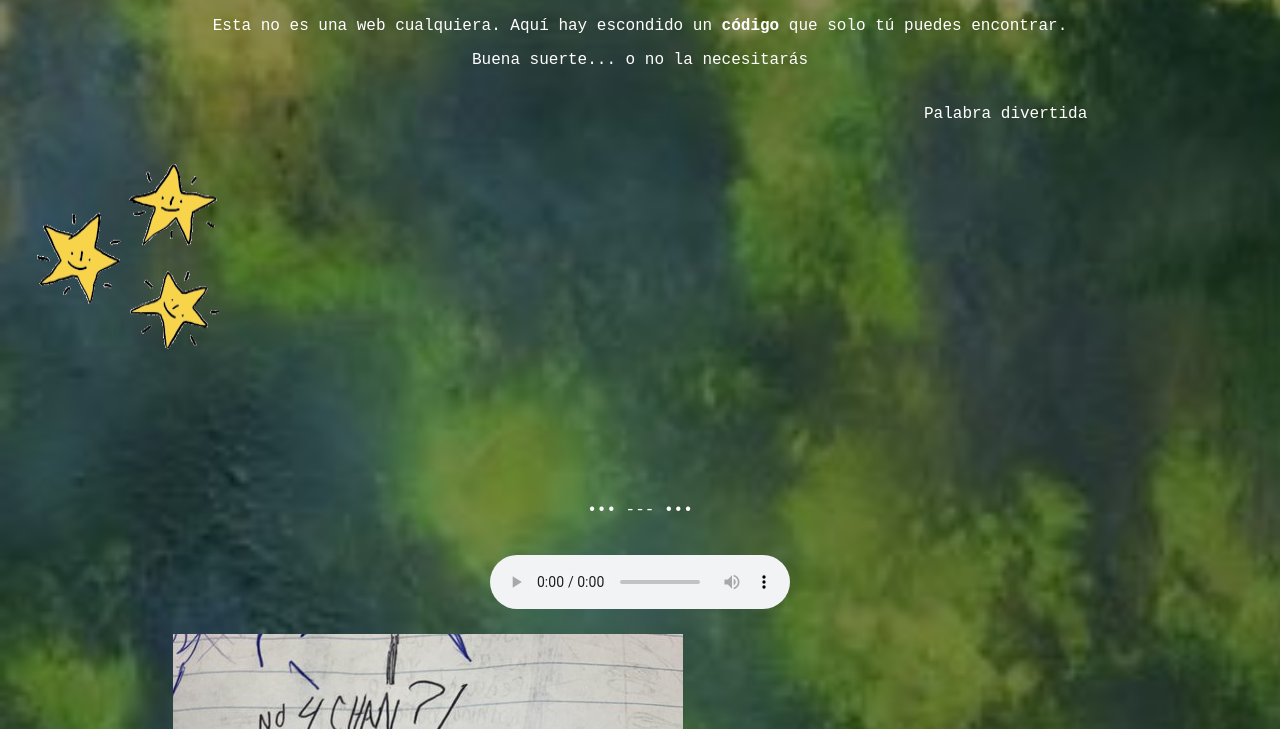
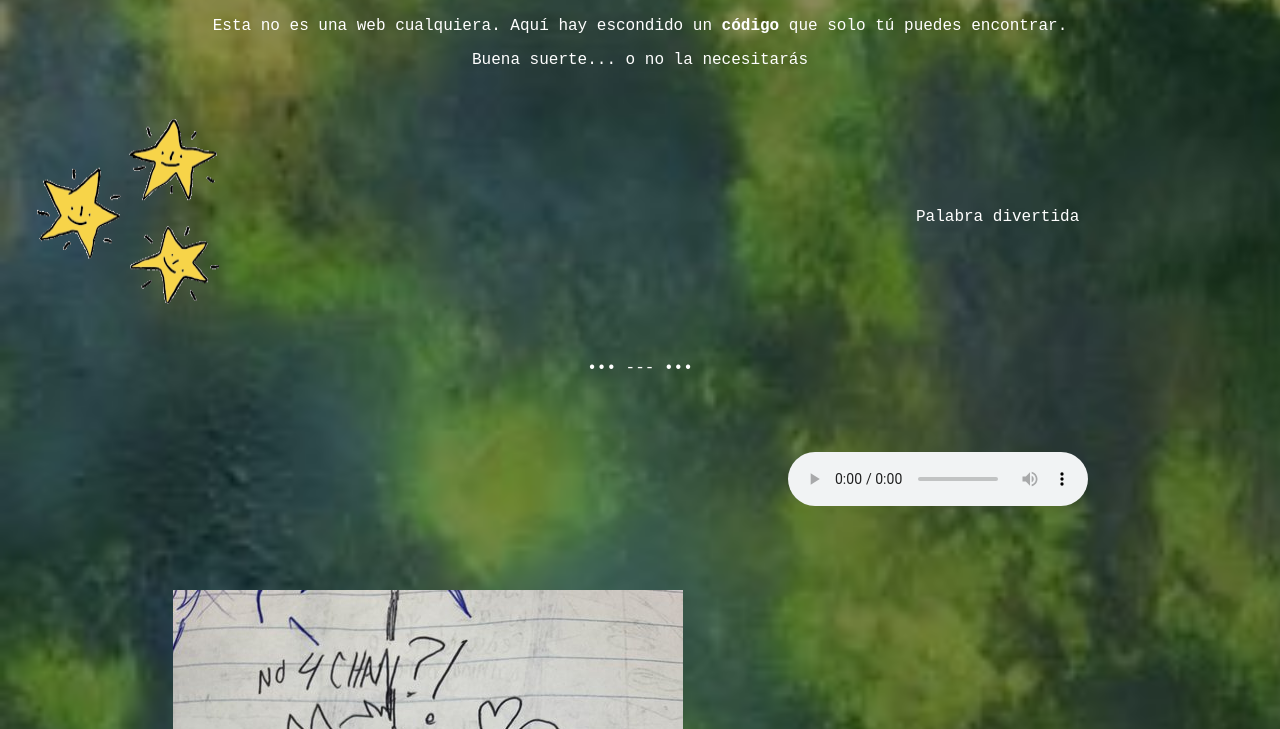
Before and after one commit to Martiitale/eatingtoes.github.io, a plain HTML site: page index.html in a window 1280 px wide. Shown: the part 71-800 px from the top of the page. Drawn offline with Linux system fonts and the light colour scheme.

Commit message:
Improve general web style

```diff
--- a/index.html
+++ b/index.html
@@ -35,7 +35,7 @@
         </span>
       </div>
 
-      <div class="section" id="buenas">
+      <div class="section" id="estrellas">
         <div>
           <img alt="" class="estrellas" onclick="reveal('code1')" src="resources/stars-cute.gif"/>
           <div id="code1" class="hidden-code">
@@ -74,14 +74,16 @@
         </div>
       </div>
 
-      <div class="section">
+      <div class="section" id="morse">
         <p>••• --- •••</p>
+        <!--
         <div id="code5" class="hidden-code">
           Última letra: <strong>A</strong>
         </div>
+        -->
       </div>
 
-      <div class="section">
+      <div class="section" id="soundSection">
         <audio id="sound" controls>
           <source src="resources/sound.mp3" type="audio/mpeg" />
           Your browser does not support the audio element.
@@ -101,7 +103,7 @@
 
       <div class="section" id="imagen2">
         <div class="section">
-          <a href="https://holis./este-es-un-archivo-secreto.pdf" id="pulsame" target="_blank">Pulsame</a>
+          <a href="https://martiitale.github.io/forevanonly.github.io/" id="pulsame" target="_blank">Pulsame</a>
         </div>
         <img alt="" class="ilustracion" src="resources/Ilustracion42.png"/>
       </div>
--- a/styles.css
+++ b/styles.css
@@ -12,6 +12,7 @@ body {
   justify-content: center;
   text-align: center;
   align-items: center;
+  margin-top: 5%;
 }
 
 #abrirpagina {
@@ -60,8 +61,20 @@ body {
   height: 200px;
 }
 
-#buenas {
+#estrellas {
   display: flex;
+  position: absolute;
+}
+
+#morse {
+  margin-top: 10%;
+}
+
+#soundSection {
+  display: flex;
+  position: relative;
+  margin-left: 60%;
+  margin-top: 3%;
 }
 
 .showStarts {
@@ -94,7 +107,9 @@ p {
 }
 
 #palabras {
-  margin-left: 60%;
+  position: absolute;
+  margin-top: 8%;
+  margin-left: 70%;
 }
 
 .hidden-code {
```
